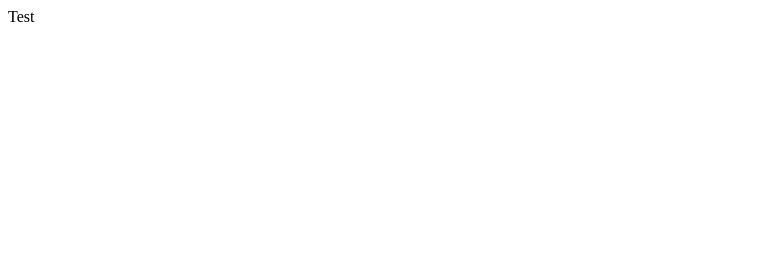
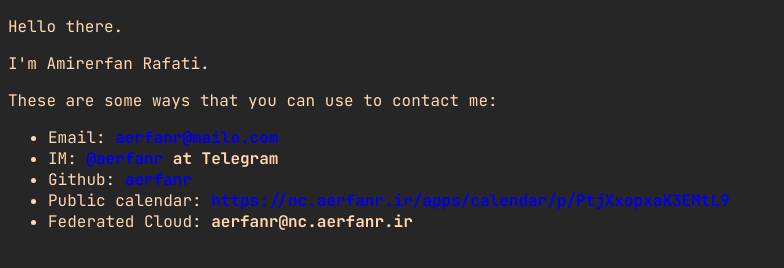
Before and after one commit to aerfanr/aerfanr.github.io-backup, a plain HTML site: page index.html in a window 1280 px wide. Shown: the whole page, without its empty margins (0-784 px from the left). Drawn offline with Linux system fonts and the light colour scheme.

Commit message:
Created homepage

```diff
--- /dev/null
+++ b/index.css
@@ -0,0 +1,20 @@
+@font-face {
+	font-family: jetbrainsMono;
+	src: url(./webfonts/JetBrainsMono-Regular.woff2);
+}
+
+@font-face {
+	font-family: jetbrainsMono;
+	src: url(./webfonts/JetBrainsMono-Bold.woff2);
+	font-weight: bold;
+}
+
+body {
+	font-family: jetbrainsMono;
+	background-color: #262626;
+	color: #ffd7af;
+}
+
+a {
+	text-decoration: none;
+}
--- a/index.html
+++ b/index.html
@@ -1 +1,35 @@
-Test
+<!DOCTYPE html>
+<html>
+	<head>
+		<meta charset="utf-8"/>
+		<link rel="stylesheet" href="index.css"/>
+	</head>
+	<body>
+		<p> Hello there.  </p>
+		<p> I'm Amirerfan Rafati. </p>
+		<p> These are some ways that you can use to contact me: </p>
+		<ul>
+			<li> Email: <strong>
+					<a href="mailto:aerfanr@mailo.com">
+					aerfanr@mailo.com
+					</a>
+				</strong> </li>
+			<li>
+				IM: <strong>
+					<a href="https://t.me/aerfanr"> @aerfanr</a> at Telegram
+				</strong>
+			</li>
+			<li> Github: <strong>
+				<a href="https://github.com/aerfanr"> aerfanr </a>
+			</strong> </li>
+			<li> Public calendar:
+				<strong>
+					<a href="https://nc.aerfanr.ir/apps/calendar/p/PtjXxopxaK3EMtL9">
+						https://nc.aerfanr.ir/apps/calendar/p/PtjXxopxaK3EMtL9
+					</a>
+				</strong>
+			</li>
+			<li> Federated Cloud: <strong> aerfanr@nc.aerfanr.ir </strong> </li>
+		</ul>
+	</body>
+</html>
```
Also changed, not shown: webfonts/JetBrainsMono-Bold.woff2 (added), webfonts/JetBrainsMono-Regular.woff2 (added).
